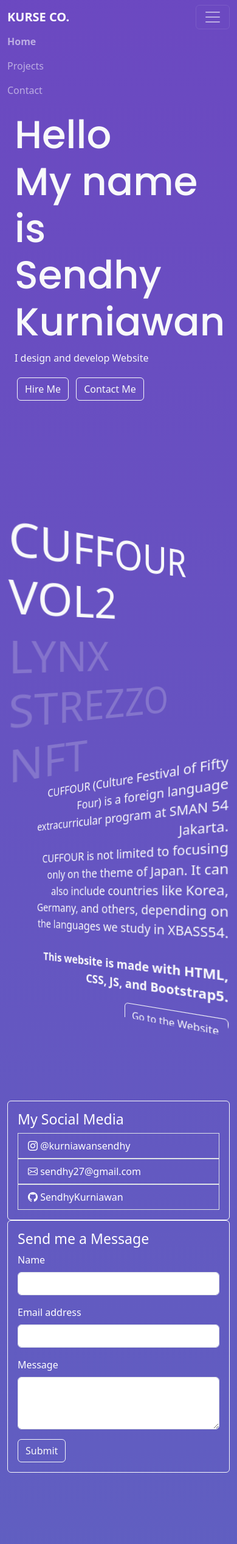
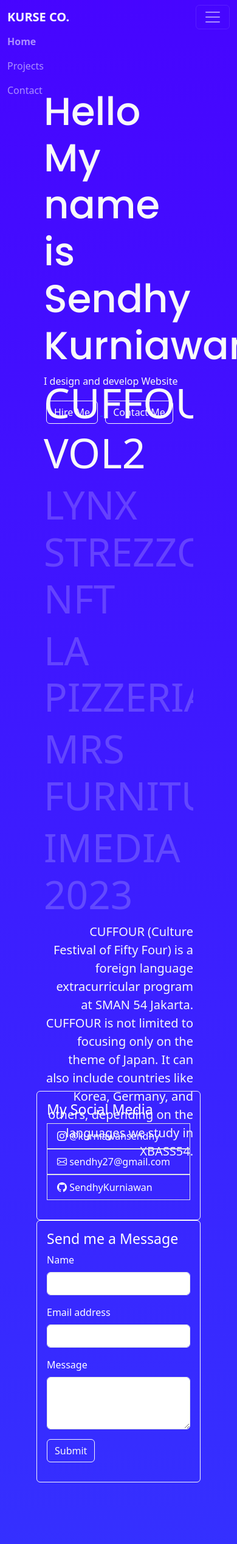
Before and after one commit to SendhyKurniawan/Portfolio, a PHP site: page / in a window 390 px wide, after a click that opens the changed part; the page is wider, and only the part inside the window is pictured. Shown: that part at 61% size. Run offline with PHP 8.4, Linux system fonts and the light colour scheme.

Commit message:
Add files via upload

```diff
--- a/index.html
+++ b/index.html
@@ -22,13 +22,13 @@
         <div class="collapse navbar-collapse" id="navbarNavDropdown">
           <ul class="navbar-nav ms-auto">
             <li class="nav-item">
-              <a class="nav-link nav-link-active" aria-current="page" href="#" id="home">Home</a>
+              <a class="nav-link nav-link-active" aria-current="page" href="#">Home</a>
             </li>
             <li class="nav-item">
-              <a class="nav-link" id="projects" href="#projects">Projects</a>
+              <a class="nav-link" href="#projects">Projects</a>
             </li>
             <li class="nav-item">
-              <a class="nav-link" id="contact" href="#contact">Contact</a>
+              <a class="nav-link" href="#contact">Contact</a>
             </li>
           </ul>
         </div>
@@ -36,10 +36,8 @@
     </nav>
     <!-- Navbar -->
 
-    <!-- Wrap -->
-    <div class="wrap" data-0="transform:translateX(0%);" data-1000="transform:translateX(-200%);">
     <!-- Home -->
-      <section>
+    <section class="p-5">
       <div class="content container row d-flex justify-content-center align-items-center">
         <div class="col-lg-8">
           <h2 class="nama">
@@ -48,8 +46,12 @@
             Sendhy Kurniawan
           </h2>
           <p>I design and develop Website</p>
+          <a href="mailto:sendhy27@gmail.com">
             <button class="btn btn-outline-light m-1">Hire Me</button>
+          </a>
+          <a href="contact">
             <button class="btn btn-outline-light m-1">Contact Me</button>
+          </a>
         </div>
         <div class="col-lg-4">
           <!-- <img src="img/sendhykurniawan.png" width="400px" class="image"> -->
@@ -59,7 +61,7 @@
     <!-- Home -->
 
     <!-- projects -->
-      <section>
+    <section id="projects" class="p-5">
       <div class="content container row">
         <div class="col-lg-6">
           <div class="projdiv">
@@ -81,18 +83,22 @@
                 <br />
                 <b>This website is made with HTML, CSS, JS, and Bootstrap5.</b>
                 <br />
+                <a href="https://cuffourvol2.github.io/cuffourvol2/index.html">
                   <button class="btn btn btn-outline-light mt-3">Go to the Website</button>
+                </a>
               </p>
             </div>
             <div class="lynx exp d-none" id="lynxexp">
               <p>
-                  Lynx Strezzo NFT, a digital oasis of boundless creativity and innovation, stands as a veritable gallery of the future, where the infinite possibilities of non-fungible tokens converge to redefine the very essence of
-                  artistic expression and ownership.
+                Lynx Strezzo NFT, a digital oasis of boundless creativity and innovation, stands as a veritable gallery of the future, where the infinite possibilities of non-fungible tokens converge to redefine the very essence of artistic
+                expression and ownership.
                 <br />
                 <br />
                 <b>This website is made with HTML, CSS, JS, AOS, Bootstrap5.</b>
                 <br />
+                <a href="https://sendhykurniawan.github.io/Lynx-Strezzo-NFT-V2/">
                   <button class="btn btn btn-outline-light mt-3">Go to the Website</button>
+                </a>
               </p>
             </div>
             <div class="lapizzeria exp d-none" id="lapizzeriaexp">
@@ -103,18 +109,20 @@
                 <br />
                 <b>This website is made with HTML, CSS, JS, and Bootstrap5.</b>
                 <br />
-                  <button class="btn btn btn-outline-light mt-3">Go to the Website</button>
+                <a href="https://sendhykurniawan.github.io/lapizzeria/"> <button class="btn btn btn-outline-light mt-3">Go to the Website</button> </a>
               </p>
             </div>
             <div class="mrs exp d-none" id="mrsexp">
               <p>
-                  MRS Furniture website project is an educational college assignment, providing me with a unique opportunity to craft an innovative digital platform for a visionary business concept. Through this endeavor, I am refining my
-                  web development and design skills while bringing to life a compelling vision that redefines the future of furniture retail.
+                MRS Furniture website project is an educational college assignment, providing me with a unique opportunity to craft an innovative digital platform for a visionary business concept. Through this endeavor, I am refining my web
+                development and design skills while bringing to life a compelling vision that redefines the future of furniture retail.
                 <br />
                 <br />
                 <b>This website is made with HTML, CSS, JS, AOS, and Bootstrap5.</b>
                 <br />
+                <a href="https://sendhykurniawan.github.io/mrsfurniture/">
                   <button class="btn btn btn-outline-light mt-3">Go to the Website</button>
+                </a>
               </p>
             </div>
             <div class="imedia exp d-none" id="imediaexp">
@@ -125,7 +133,9 @@
                 <br />
                 <b>This website is made with HTML, CSS, JS, AOS, and Bootstrap5.</b>
                 <br />
+                <a href="https://sendhykurniawan.github.io/iMEDIA2023/">
                   <button class="btn btn btn-outline-light mt-3">Go to the Website</button>
+                </a>
               </p>
             </div>
           </div>
@@ -134,11 +144,11 @@
     </section>
     <!-- projects -->
     <!-- contact -->
-      <section class="contact">
+    <section class="contact p-5" id="contact">
       <div class="content container">
         <div class="row">
           <div class="col-lg-4">
-              <div class="card bg-transparent border-light text-white">
+            <div class="card bg-transparent border-light text-white pb-3">
               <div class="card-body">
                 <h3 class="card-title">My Social Media</h3>
                 <ul class="list-group list-group-flush">
@@ -156,7 +166,7 @@
             </div>
           </div>
           <div class="col-lg-8">
-              <div class="card bg-transparent border-light text-white">
+            <div class="card bg-transparent border-light text-white pb-3">
               <div class="card-body">
                 <h3 class="card-title">Send me a Message</h3>
                 <div class="alert alert-success alert-dismissible fade show d-none my-alert" role="alert">
@@ -189,16 +199,10 @@
       </div>
     </section>
     <!-- contact -->
-    </div>
-    <!-- Wrap -->
+
     <!-- Bootstrap JS -->
     <script src="https://cdn.jsdelivr.net/npm/bootstrap@5.3.2/dist/js/bootstrap.bundle.min.js" integrity="sha384-C6RzsynM9kWDrMNeT87bh95OGNyZPhcTNXj1NW7RuBCsyN/o0jlpcV8Qyq46cDfL" crossorigin="anonymous"></script>
     <!-- My JS -->
     <script src="script/scirpt.js"></script>
-    <!-- Skrollr JS -->
-    <script src="script/skrollr.js"></script>
-    <script type="text/javascript">
-      var s = skrollr.init();
-    </script>
   </body>
 </html>
--- a/style.css
+++ b/style.css
@@ -1,9 +1,6 @@
 @import url("https://fonts.googleapis.com/css2?family=Inter:wght@100;200;300;400;500;600;700;800;900&family=Noto+Sans+JP:wght@100;200;300;500;600;700;800;900&family=Open+Sans:ital,wght@0,300;0,400;0,500;0,600;0,700;0,800;1,300;1,400;1,500;1,600;1,700;1,800&family=Poppins:ital,wght@0,100;0,200;0,300;0,400;0,500;0,600;0,700;0,800;0,900;1,100;1,200;1,300;1,400;1,500;1,600;1,700;1,800;1,900&display=swap");
 
 * {
-  margin: 0;
-  padding: 0;
-  box-sizing: border-box;
   scroll-behavior: smooth;
 }
 
@@ -18,59 +15,50 @@
   font-style: italic;
 }
 
+body::-webkit-scrollbar {
+  display: none;
+}
 body {
   color: #f8f9fa;
-  overflow-y: hidden;
-  background: linear-gradient(179deg, #6f42c1, #4299c1);
+  background: linear-gradient(178deg, #4801ff, #01aeff);
   background-size: 400% 400%;
-  -webkit-animation: BGanim 10s ease infinite;
-  -moz-animation: BGanim 10s ease infinite;
-  -o-animation: BGanim 10s ease infinite;
-  animation: BGanim 10s ease infinite;
+
+  -webkit-animation: AnimationName 9s ease infinite;
+  -moz-animation: AnimationName 9s ease infinite;
+  animation: AnimationName 9s ease infinite;
 }
 
-@-webkit-keyframes BGanim {
+@-webkit-keyframes AnimationName {
   0% {
-    background-position: 37% 0%;
+    background-position: 84% 0%;
   }
   50% {
-    background-position: 64% 100%;
+    background-position: 17% 100%;
   }
   100% {
-    background-position: 37% 0%;
+    background-position: 84% 0%;
   }
 }
-@-moz-keyframes BGanim {
+@-moz-keyframes AnimationName {
   0% {
-    background-position: 37% 0%;
+    background-position: 84% 0%;
   }
   50% {
-    background-position: 64% 100%;
+    background-position: 17% 100%;
   }
   100% {
-    background-position: 37% 0%;
+    background-position: 84% 0%;
   }
 }
-@-o-keyframes BGanim {
+@keyframes AnimationName {
   0% {
-    background-position: 37% 0%;
+    background-position: 84% 0%;
   }
   50% {
-    background-position: 64% 100%;
+    background-position: 17% 100%;
   }
   100% {
-    background-position: 37% 0%;
-  }
-}
-@keyframes BGanim {
-  0% {
-    background-position: 37% 0%;
-  }
-  50% {
-    background-position: 64% 100%;
-  }
-  100% {
-    background-position: 37% 0%;
+    background-position: 84% 0%;
   }
 }
 
@@ -79,15 +67,7 @@
   transition: 0.25s ease-in-out 0s;
 }
 
-.wrap {
-  position: fixed;
-  top: 0;
-  left: 0;
-  width: 100%;
-  display: flex;
-}
-
-.wrap section {
+section {
   min-width: 100%;
   height: auto;
   display: flex;
@@ -142,23 +122,6 @@
   position: absolute;
   font-size: 20px;
 }
-/*
-.cuffour {
-  opacity: 0;
-}
-
-.lynx {
-  opacity: 0;
-}
-.lapizzeria {
-  opacity: 0;
-}
-.mrs {
-  opacity: 0;
-}
-.imedia {
-  opacity: 0;
-} */
 
 .contact a {
   text-decoration: none;
@@ -179,4 +142,44 @@
     height: auto;
     transform: none !important;
   }
+  .projdiv {
+    transform: perspective(500px) rotateY(0deg);
+    border-radius: 1rem;
+    height: 100%;
+    overflow-x: hidden;
+    overflow-y: auto;
+    transition: transform 1s ease 0s;
+  }
+
+  .projdiv::-webkit-scrollbar {
+    display: none;
+  }
+
+  .proj {
+    font-size: 64px;
+    opacity: 20%;
+    transition: 0.25s ease-in-out 0s;
+  }
+
+  .projhover {
+    opacity: 100%;
+    font-size: 68px;
+  }
+
+  .proj:hover {
+    cursor: pointer;
+  }
+  .expdiv {
+    transform: perspective(500px) rotateY(0deg);
+    border-radius: 1rem;
+    height: 100%px;
+    overflow-x: hidden;
+    overflow-y: auto;
+    transition: transform 1s ease 0s;
+  }
+
+  .exp {
+    position: absolute;
+    font-size: 20px;
+  }
 }
```
Also changed, not shown: script/scirpt.js (+0 -39 lines), README.md. Lines whose indentation alone changed are shown as unchanged.
